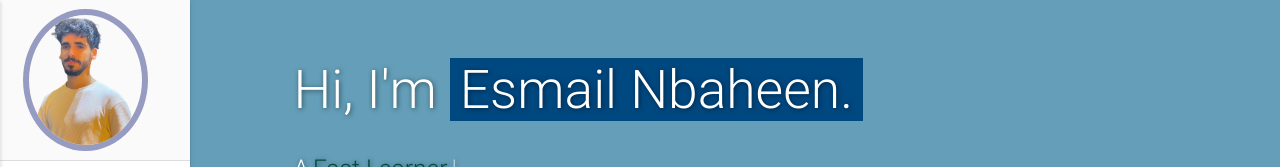
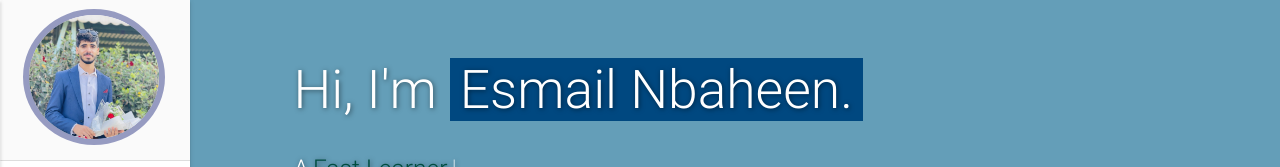
Before and after one commit to esmail36/esmail36.github.io, a plain HTML site: page index.html in a window 1280 px wide. Shown: the top 167 px of the page. Drawn offline with nearby package versions, Linux system fonts and the light colour scheme.

Commit message:
Profile Photo

```diff
--- a/index.html
+++ b/index.html
@@ -82,7 +82,7 @@
       <li class="logo">
         <a id="logo-container" aria-label="Navigate to the beginning of the page" href="#intro"
           class="brand-logo grey-blue-text">
-          <img src="/assets/img/profile-photo.png" class="circle img-responsive profile-pic" alt="avatar">
+          <img src="/assets/img/profile-photo.jpg" class="circle img-responsive profile-pic" alt="avatar">
         </a>
       </li>
 
```
Also changed, not shown: assets/img/profile-photo.jpg (added), assets/img/profile-photo.png (deleted).
